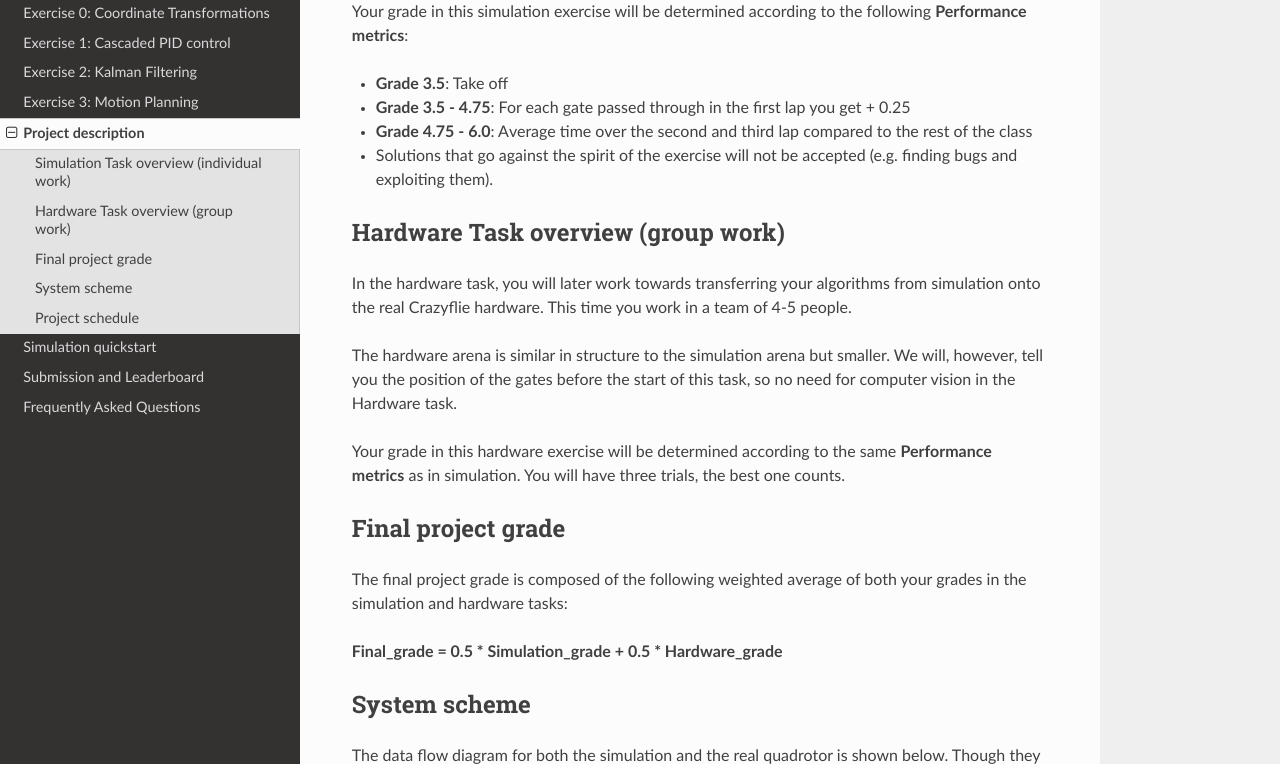
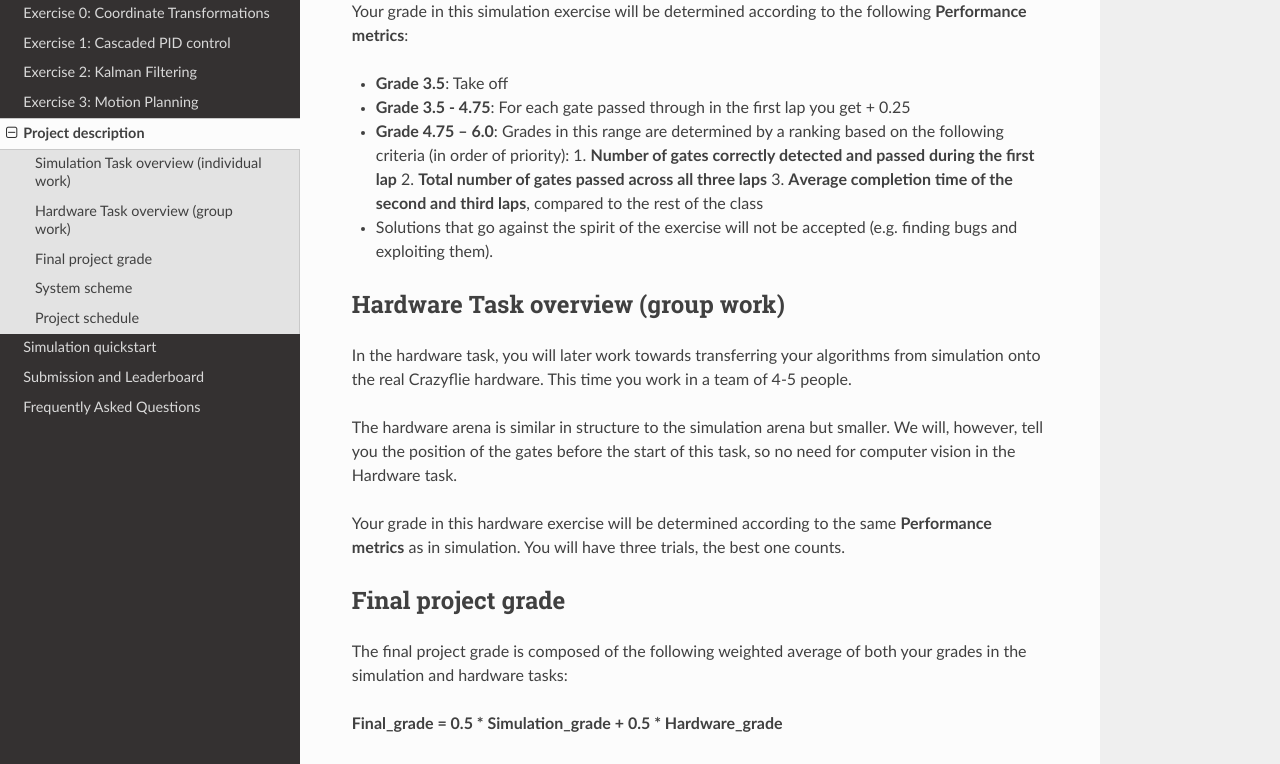
Before and after one commit to lis-epfl/micro-502, a Sphinx documentation site: the page built from docs/assignment/project_description.rst, in a window 1280 px wide and 900 px high, scrolled down 2296 px, cut to the strip 136-900 px from the top of the window. Built offline with Sphinx 7.4.7 and the Read the Docs theme 3.1.0, drawn with Linux system fonts in a browser that asks for light colours.

Commit message:
Update grading criteria to clarify evaluation metrics

```diff
--- a/docs/assignment/project_description.rst
+++ b/docs/assignment/project_description.rst
@@ -38,7 +38,11 @@ Your grade in this simulation exercise will be determined according to the follo
 
 - **Grade 3.5**: Take off
 - **Grade 3.5 - 4.75**: For each gate passed through in the first lap you get + 0.25
-- **Grade 4.75 - 6.0**: Average time over the second and third lap compared to the rest of the class
+- **Grade 4.75 – 6.0**:
+  Grades in this range are determined by a ranking based on the following criteria (in order of priority):
+  1. **Number of gates correctly detected and passed during the first lap**
+  2. **Total number of gates passed across all three laps**
+  3. **Average completion time of the second and third laps**, compared to the rest of the class
 - Solutions that go against the spirit of the exercise will not be accepted (e.g. finding bugs and exploiting them).
 
 Hardware Task overview (group work)
```
